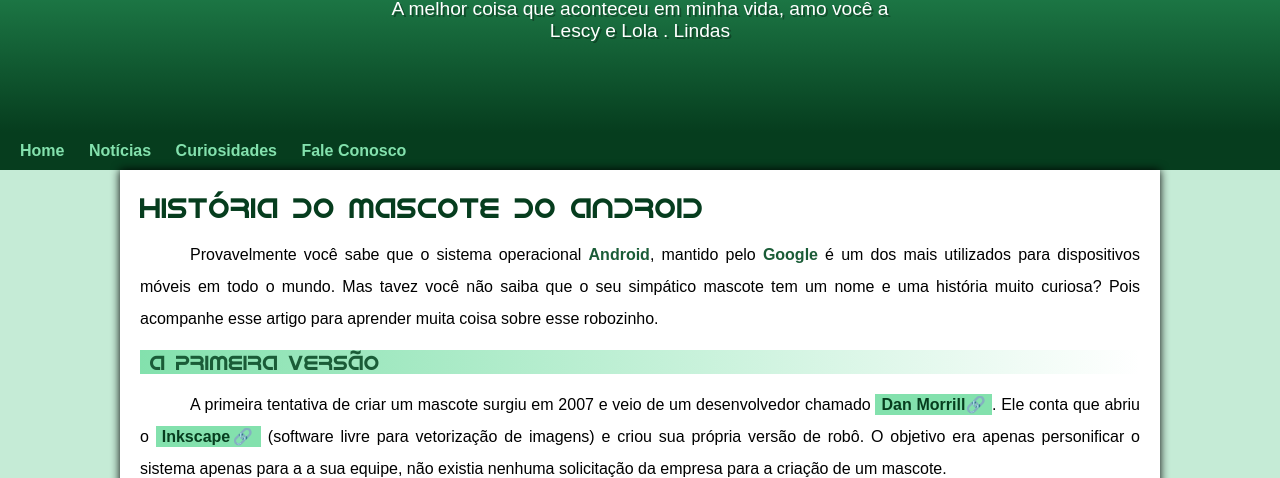
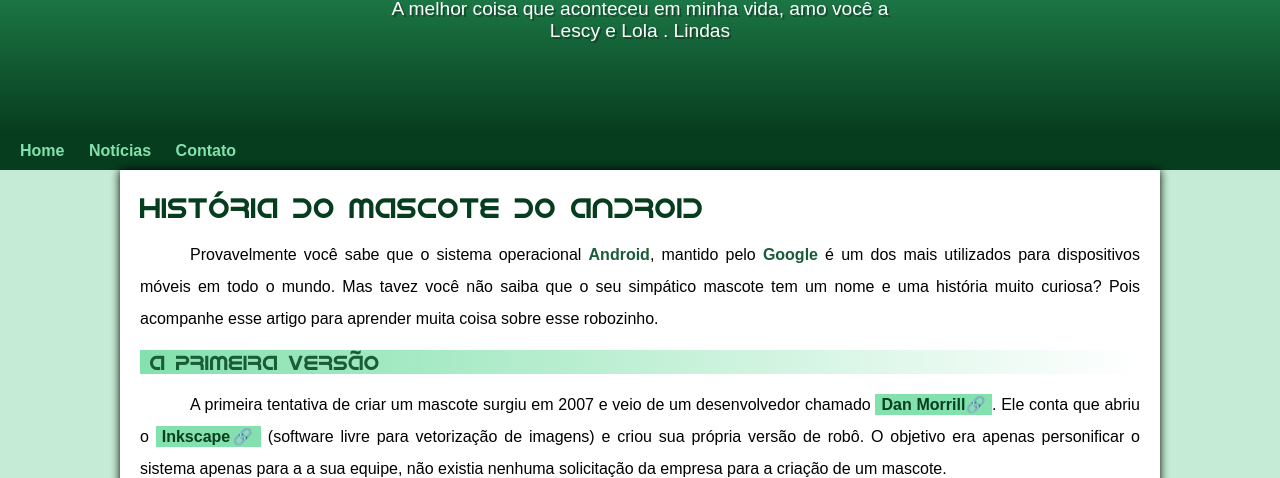
Before and after one commit to Jhonnybantim/projeto-android, a plain HTML site: page index.html in a window 1280 px wide. Shown: the part 119-597 px from the top of the page. Drawn offline with Linux system fonts and the light colour scheme.

Commit message:
2alteraca

```diff
--- a/index.html
+++ b/index.html
@@ -18,8 +18,7 @@
     <nav>
         <a href=""> Home</a>
         <a href="">Notícias</a>
-        <a href="">Curiosidades</a>
-        <a href="">Fale Conosco</a>
+        <a href="">Contato</a>
 
     </nav>
     <main>
```
